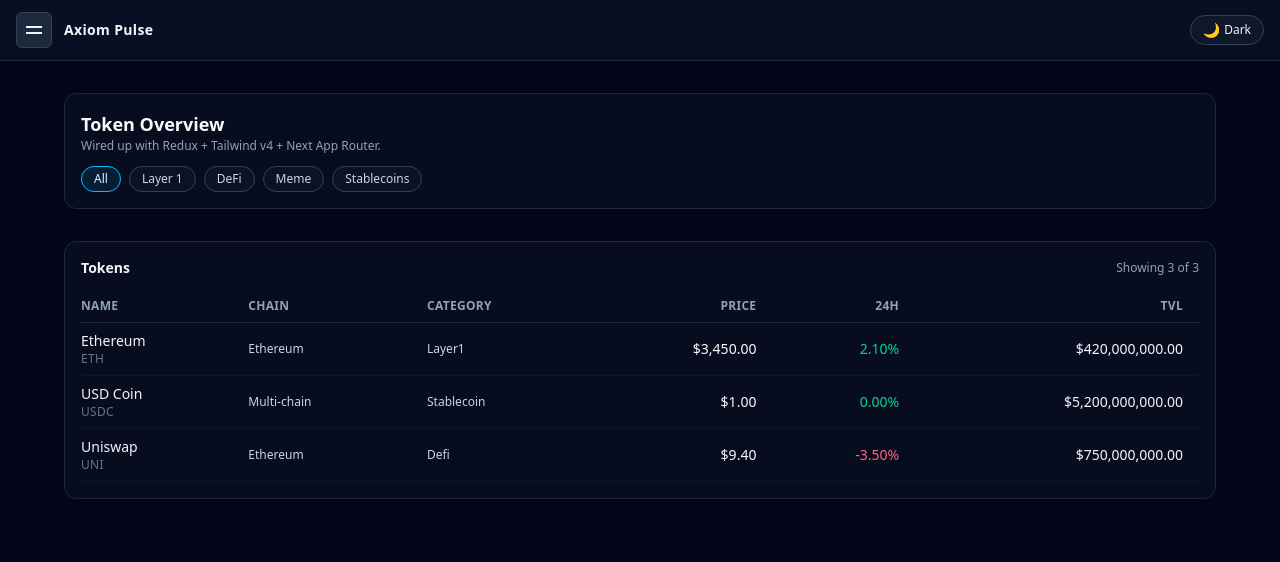
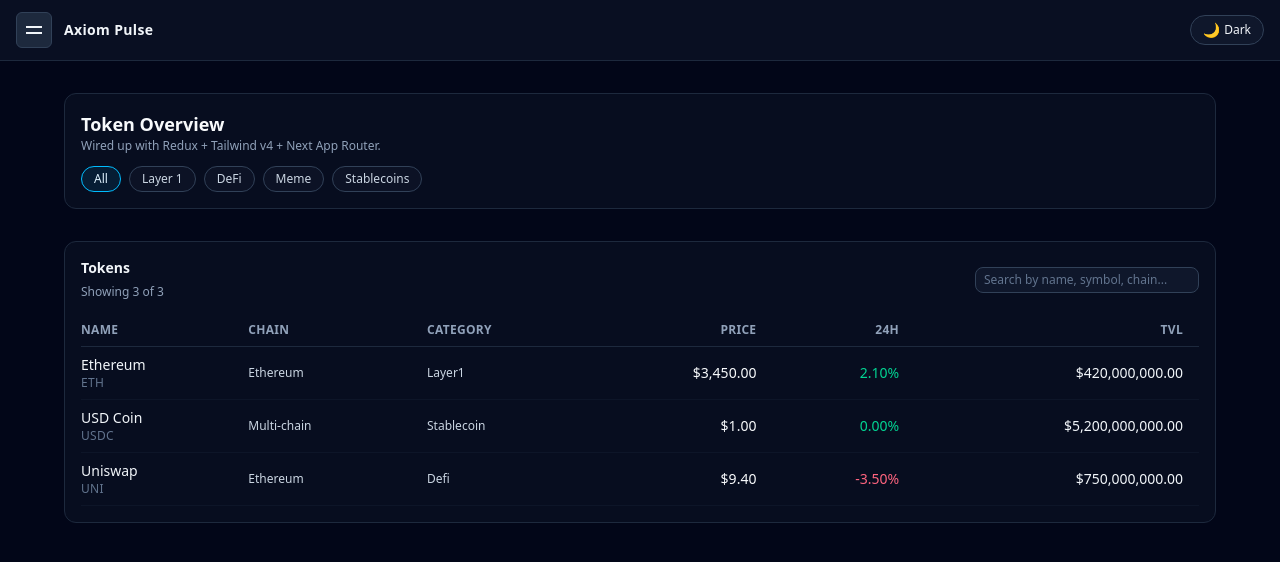
Before and after one commit to sangram-sethi/Token-Trading-Table, a Next.js app: page / in a window 1280 px wide. Shown: the top 562 px of the page. Built offline with nearby package versions, Linux system fonts and the light colour scheme.

Commit message:
added search to the tokens table

```diff
--- a/src/components/tokens/TokenList.tsx
+++ b/src/components/tokens/TokenList.tsx
@@ -1,6 +1,7 @@
 "use client";
 
 import { useSelector } from "react-redux";
+import { useState } from "react";
 import type { RootState } from "@/store/store";
 import { formatCurrency, formatPercent } from "@/lib/formatting";
 
@@ -9,19 +10,41 @@
   const category = useSelector(
     (state: RootState) => state.tokens.filteredCategory,
   );
+  const [query, setQuery] = useState("");
 
-  const visibleTokens =
+  const filteredByCategory =
     category === "all"
       ? tokens
       : tokens.filter((t) => t.category === category);
 
+  const visibleTokens = filteredByCategory.filter((t) => {
+    if (!query.trim()) return true;
+    const q = query.toLowerCase();
+    return (
+      t.name.toLowerCase().includes(q) ||
+      t.symbol.toLowerCase().includes(q) ||
+      t.chain.toLowerCase().includes(q)
+    );
+  });
+
   return (
     <section className="mt-4 rounded-xl border border-slate-800 bg-slate-900/40 p-4">
-      <div className="flex items-center justify-between pb-3">
-        <h2 className="text-sm font-semibold text-slate-100">Tokens</h2>
-        <span className="text-xs text-slate-400">
-          Showing {visibleTokens.length} of {tokens.length}
-        </span>
+      <div className="flex flex-col gap-2 pb-3 sm:flex-row sm:items-center sm:justify-between">
+        <div>
+          <h2 className="text-sm font-semibold text-slate-100">Tokens</h2>
+          <span className="text-xs text-slate-400">
+            Showing {visibleTokens.length} of {tokens.length}
+          </span>
+        </div>
+
+        <div className="flex items-center gap-2">
+          <input
+            value={query}
+            onChange={(e) => setQuery(e.target.value)}
+            placeholder="Search by name, symbol, chain..."
+            className="w-56 rounded-lg border border-slate-700 bg-slate-900 px-2 py-1 text-xs text-slate-100 placeholder:text-slate-500 focus:outline-none focus:ring-1 focus:ring-sky-500"
+          />
+        </div>
       </div>
 
       <div className="overflow-x-auto">
```
